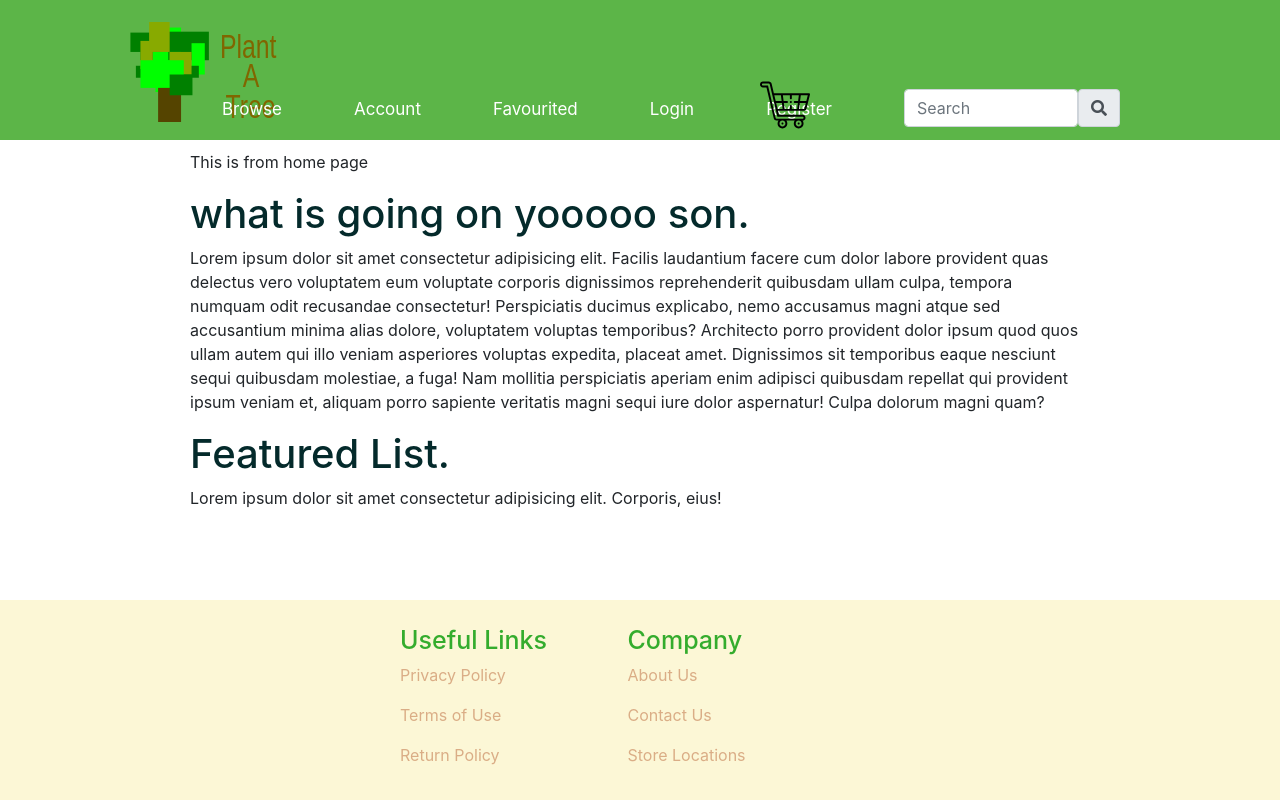
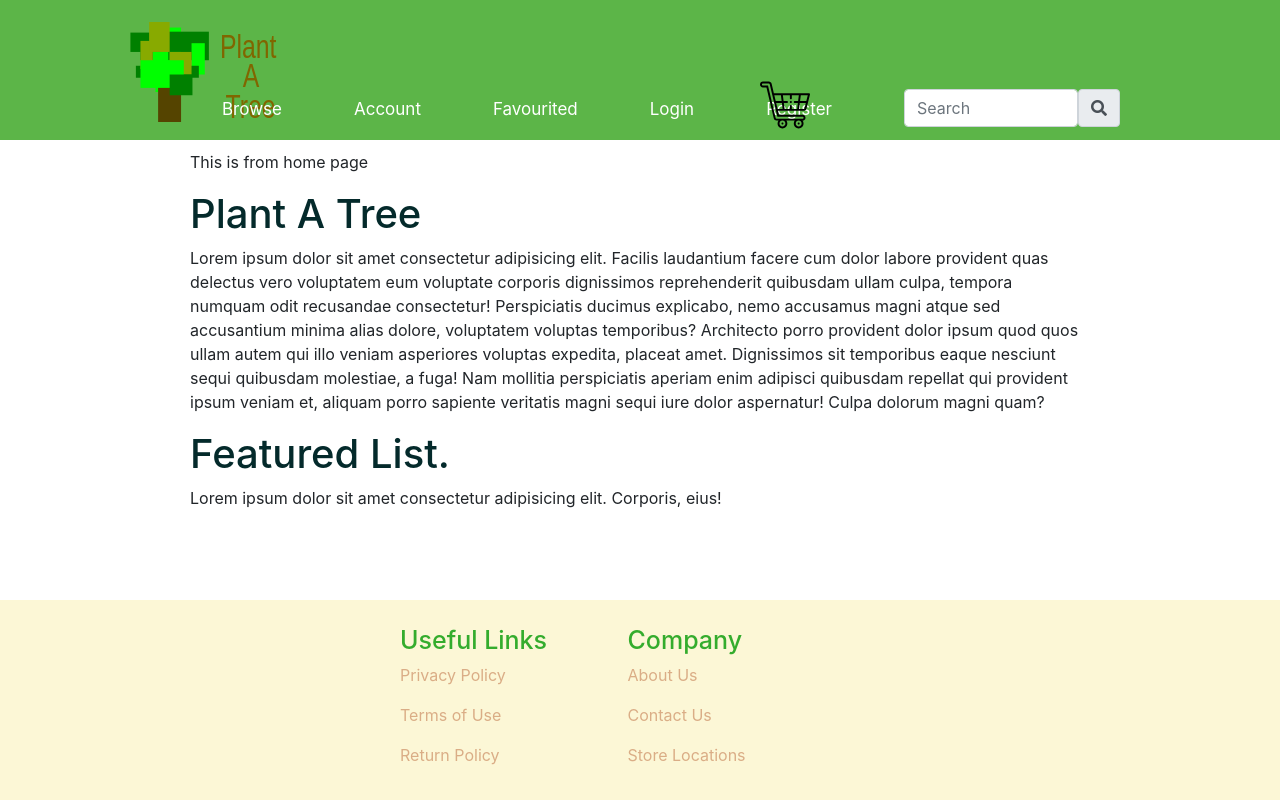
Before and after one commit to edrispor/CISE2019, a React (Create React App) app in the folder plant-a-tree/: page / in a window 1280 px wide. Built offline with nearby package versions, Linux system fonts and the light colour scheme.

Commit message:
heroku testing

```diff
--- a/plant-a-tree/src/components/Maincategories.jsx
+++ b/plant-a-tree/src/components/Maincategories.jsx
@@ -4,7 +4,7 @@ export default class Maincategories extends Component {
   render() {
     return (
       <div>
-        <h1>what is going on yooooo son.</h1>
+        <h1>Plant A Tree</h1>
         <p>
           Lorem ipsum dolor sit amet consectetur adipisicing elit. Facilis
           laudantium facere cum dolor labore provident quas delectus vero
```
